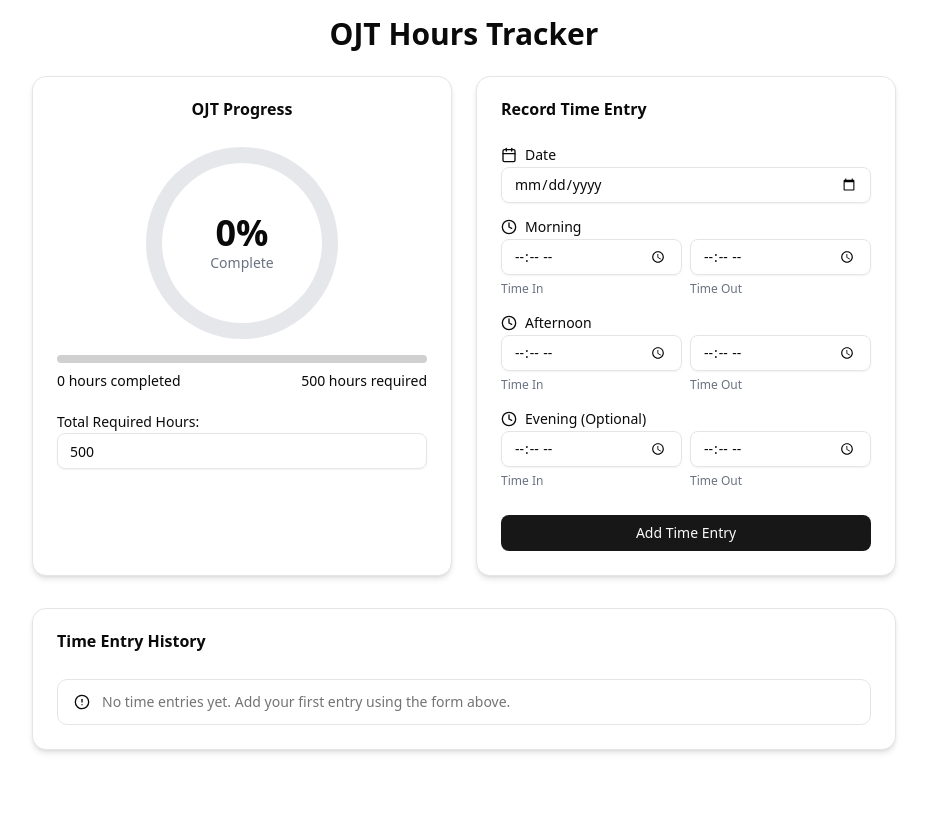
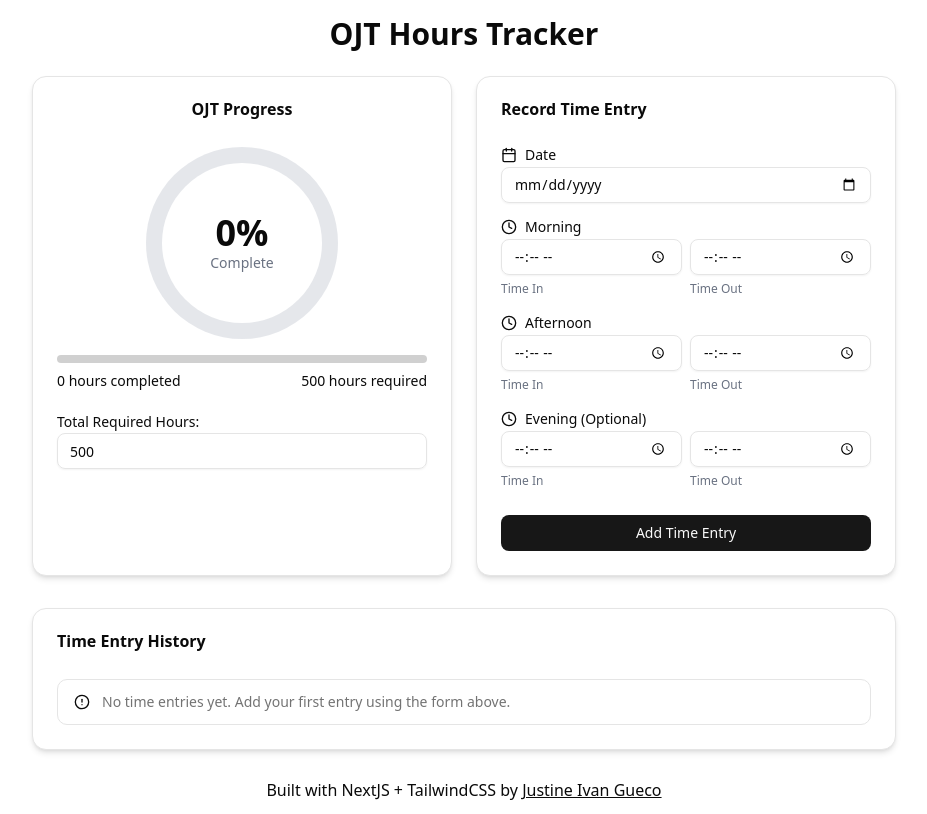
Before and after one commit to soapermanwun/ojt-hours-tracker, a Next.js app: page / in a window 1280 px wide. Shown: the whole page, without its empty margins (176-1103 px from the left). Built offline with nearby package versions, Linux system fonts and the light colour scheme.

Commit message:
feat: add footer

```diff
--- a/src/app/layout.tsx
+++ b/src/app/layout.tsx
@@ -28,6 +28,19 @@ export default function RootLayout({
         className={`${geistSans.variable} ${geistMono.variable} antialiased`}
       >
         {children}
+        <footer className="p-3 text-center">
+          <p>
+            Built with NextJS + TailwindCSS by{" "}
+            <span>
+              <a
+                className="underline hover:text-red-600"
+                href="https://www.facebook.com/xxxjustentacion/"
+              >
+                Justine Ivan Gueco
+              </a>
+            </span>
+          </p>
+        </footer>
       </body>
     </html>
   );
```
